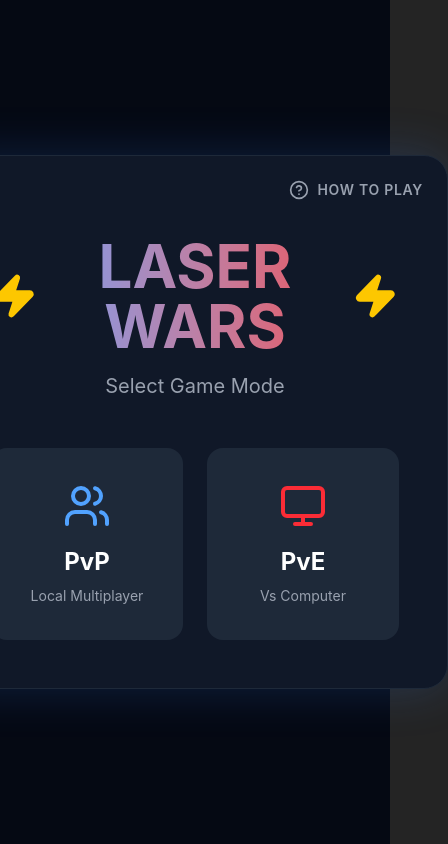
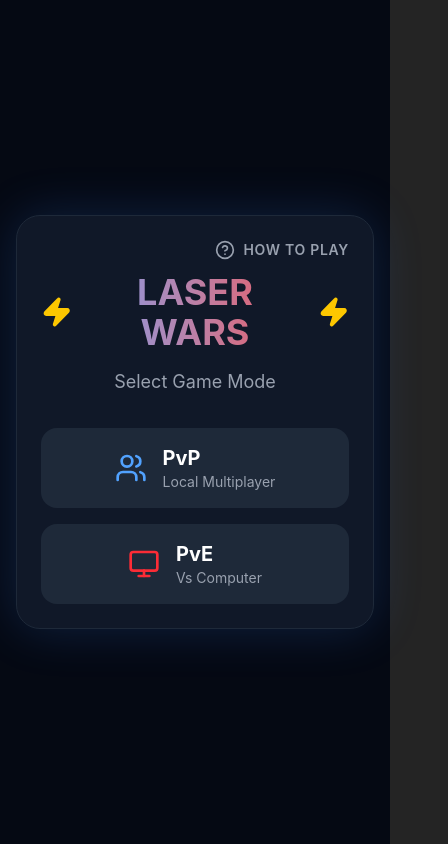
Before and after one commit to jfayling/fayling-web-laser_wars-react, a React (Vite) app: page / in a window 390 px wide. Shown: the whole page, 448 px wide, since content can reach past the window. Built offline with nearby package versions, Linux system fonts and the light colour scheme.

Commit message:
feat: Implement responsive design for StartScreen, game layout, and board controls to improve mobile usability.

```diff
--- a/src/components/Board.tsx
+++ b/src/components/Board.tsx
@@ -17,7 +17,7 @@ export const Board: React.FC<BoardProps> = ({ gameState, onCellClick, isTraining
                 style={{
                     gridTemplateColumns: `repeat(10, minmax(0, 1fr))`,
                     gridTemplateRows: `repeat(10, minmax(0, 1fr))`,
-                    width: 'min(80vw, 600px, 65vh)',
+                    width: 'min(95vw, 600px, 65vh)',
                     aspectRatio: '1/1',
                 }}
             >
--- a/src/components/StartScreen.tsx
+++ b/src/components/StartScreen.tsx
@@ -18,8 +18,8 @@ export const StartScreen: React.FC<StartScreenProps> = ({ onSelectMode, defaultD
     const allowTraining = features.includes('ALLOW_TRAINING') || features.includes('AUTO_START_TRAINING');
 
     return (
-        <div className="absolute inset-0 z-50 flex items-center justify-center bg-gray-950/90 backdrop-blur-sm">
-            <div className="flex flex-col items-center gap-8 p-12 bg-gray-900 border border-gray-800 rounded-3xl shadow-[0_0_50px_rgba(59,130,246,0.2)] relative">
+        <div className="absolute inset-0 z-50 flex items-center justify-center bg-gray-950/90 backdrop-blur-sm p-4">
+            <div className="flex flex-col items-center gap-4 md:gap-8 p-6 md:p-12 bg-gray-900 border border-gray-800 rounded-3xl shadow-[0_0_50px_rgba(59,130,246,0.2)] relative w-full max-w-4xl">
 
                 <button
                     onClick={() => setShowHowToPlay(true)}
@@ -29,23 +29,25 @@ export const StartScreen: React.FC<StartScreenProps> = ({ onSelectMode, defaultD
                     How to Play
                 </button>
 
-                <div className="text-center mb-4 mt-8">
-                    <h1 className="text-6xl font-bold mb-4 flex items-center justify-center gap-4 text-transparent bg-clip-text bg-gradient-to-r from-blue-400 to-red-500">
-                        <Zap size={64} className="text-yellow-400 fill-yellow-400" />
+                <div className="text-center mb-4 mt-8 md:mt-8">
+                    <h1 className="text-4xl md:text-6xl font-bold mb-4 flex items-center justify-center gap-2 md:gap-4 text-transparent bg-clip-text bg-gradient-to-r from-blue-400 to-red-500">
+                        <Zap size={32} className="md:w-16 md:h-16 text-yellow-400 fill-yellow-400" />
                         LASER WARS
-                        <Zap size={64} className="text-yellow-400 fill-yellow-400" />
+                        <Zap size={32} className="md:w-16 md:h-16 text-yellow-400 fill-yellow-400" />
                     </h1>
-                    <p className="text-xl text-gray-400">Select Game Mode</p>
+                    <p className="text-lg md:text-xl text-gray-400">Select Game Mode</p>
                 </div>
 
-                <div className="flex gap-6">
+                <div className="flex flex-col md:flex-row gap-4 md:gap-6 w-full md:w-auto">
                     <button
                         onClick={() => onSelectMode('PVP')}
-                        className="flex flex-col items-center justify-center w-48 h-48 bg-gray-800 rounded-2xl border-2 border-transparent hover:border-blue-500 hover:bg-gray-800/80 transition-all hover:scale-105 group"
+                        className="flex flex-row md:flex-col items-center justify-center md:justify-center p-4 md:p-0 gap-4 md:gap-0 w-full md:w-48 h-20 md:h-48 bg-gray-800 rounded-2xl border-2 border-transparent hover:border-blue-500 hover:bg-gray-800/80 transition-all hover:scale-105 group"
                     >
-                        <Users size={48} className="mb-4 text-blue-400 group-hover:text-blue-300" />
-                        <span className="text-2xl font-bold text-white">PvP</span>
-                        <span className="text-sm text-gray-400 mt-2">Local Multiplayer</span>
+                        <Users size={32} className="md:w-12 md:h-12 md:mb-4 text-blue-400 group-hover:text-blue-300" />
+                        <div className="text-left md:text-center">
+                            <span className="text-xl md:text-2xl font-bold text-white block">PvP</span>
+                            <span className="text-sm text-gray-400 mt-0 md:mt-2 block">Local Multiplayer</span>
+                        </div>
                     </button>
 
                     <button
@@ -53,21 +55,25 @@ export const StartScreen: React.FC<StartScreenProps> = ({ onSelectMode, defaultD
                             setSelectedDifficulty(defaultDifficulty);
                             setShowDifficultySelect(true);
                         }}
-                        className="flex flex-col items-center justify-center w-48 h-48 bg-gray-800 rounded-2xl border-2 border-transparent hover:border-red-500 hover:bg-gray-800/80 transition-all hover:scale-105 group"
+                        className="flex flex-row md:flex-col items-center justify-center md:justify-center p-4 md:p-0 gap-4 md:gap-0 w-full md:w-48 h-20 md:h-48 bg-gray-800 rounded-2xl border-2 border-transparent hover:border-red-500 hover:bg-gray-800/80 transition-all hover:scale-105 group"
                     >
-                        <Monitor size={48} className="mb-4 text-red-500 group-hover:text-red-300" />
-                        <span className="text-2xl font-bold text-white">PvE</span>
-                        <span className="text-sm text-gray-400 mt-2">Vs Computer</span>
+                        <Monitor size={32} className="md:w-12 md:h-12 md:mb-4 text-red-500 group-hover:text-red-300" />
+                        <div className="text-left md:text-center">
+                            <span className="text-xl md:text-2xl font-bold text-white block">PvE</span>
+                            <span className="text-sm text-gray-400 mt-0 md:mt-2 block">Vs Computer</span>
+                        </div>
                     </button>
 
                     {allowTraining && (
                         <button
                             onClick={() => onSelectMode('PLAYBACK')}
-                            className="flex flex-col items-center justify-center w-48 h-48 bg-gray-800 rounded-2xl border-2 border-transparent hover:border-purple-500 hover:bg-gray-800/80 transition-all hover:scale-105 group"
+                            className="flex flex-row md:flex-col items-center justify-center md:justify-center p-4 md:p-0 gap-4 md:gap-0 w-full md:w-48 h-20 md:h-48 bg-gray-800 rounded-2xl border-2 border-transparent hover:border-purple-500 hover:bg-gray-800/80 transition-all hover:scale-105 group"
                         >
-                            <Play size={48} className="mb-4 text-purple-400 group-hover:text-purple-300" />
-                            <span className="text-2xl font-bold text-white">Playback</span>
-                            <span className="text-sm text-gray-400 mt-2">Review Games</span>
+                            <Play size={32} className="md:w-12 md:h-12 md:mb-4 text-purple-400 group-hover:text-purple-300" />
+                            <div className="text-left md:text-center">
+                                <span className="text-xl md:text-2xl font-bold text-white block">Playback</span>
+                                <span className="text-sm text-gray-400 mt-0 md:mt-2 block">Review Games</span>
+                            </div>
                         </button>
                     )}
                 </div>
@@ -90,8 +96,8 @@ export const StartScreen: React.FC<StartScreenProps> = ({ onSelectMode, defaultD
                                     key={diff}
                                     onClick={() => setSelectedDifficulty(diff)}
                                     className={`p-4 rounded-xl border-2 transition-all flex justify-between items-center ${selectedDifficulty === diff
-                                            ? 'border-red-500 bg-red-900/20 text-white shadow-[0_0_15px_rgba(239,68,68,0.3)]'
-                                            : 'border-gray-700 bg-gray-800 text-gray-400 hover:border-gray-500 hover:bg-gray-750'
+                                        ? 'border-red-500 bg-red-900/20 text-white shadow-[0_0_15px_rgba(239,68,68,0.3)]'
+                                        : 'border-gray-700 bg-gray-800 text-gray-400 hover:border-gray-500 hover:bg-gray-750'
                                         }`}
                                 >
                                     <span className="text-xl font-bold">{diff}</span>
--- a/src/index.css
+++ b/src/index.css
@@ -21,28 +21,50 @@ body {
   min-height: 100vh;
 }
 
+@media (max-width: 768px) {
+  .game-title {
+    font-size: 1.5rem !important;
+  }
+
+  .game-title svg {
+    width: 20px;
+    height: 20px;
+  }
+
+  .controls-area button {
+    padding: 0.75rem 2rem !important;
+    font-size: 1rem !important;
+    width: 100%;
+  }
+}
+
 @media (max-height: 800px) {
   .main-header {
     margin-bottom: 0.5rem !important;
   }
+
   .game-title {
-    font-size: 2rem !important;
+    font-size: 1.5rem !important;
     margin-bottom: 0px !important;
   }
+
   .game-title svg {
     width: 24px;
     height: 24px;
   }
+
   .main-header p {
-    font-size: 0.875rem;
+    font-size: 0.75rem;
     margin-bottom: 0.25rem;
   }
+
   .controls-area {
     margin-top: 0.5rem !important;
   }
+
   .controls-area button {
     padding-top: 0.5rem !important;
     padding-bottom: 0.5rem !important;
-    font-size: 1.25rem !important;
+    font-size: 1rem !important;
   }
 }
```
Also changed, not shown: src/App.tsx (+46 -28 lines).
